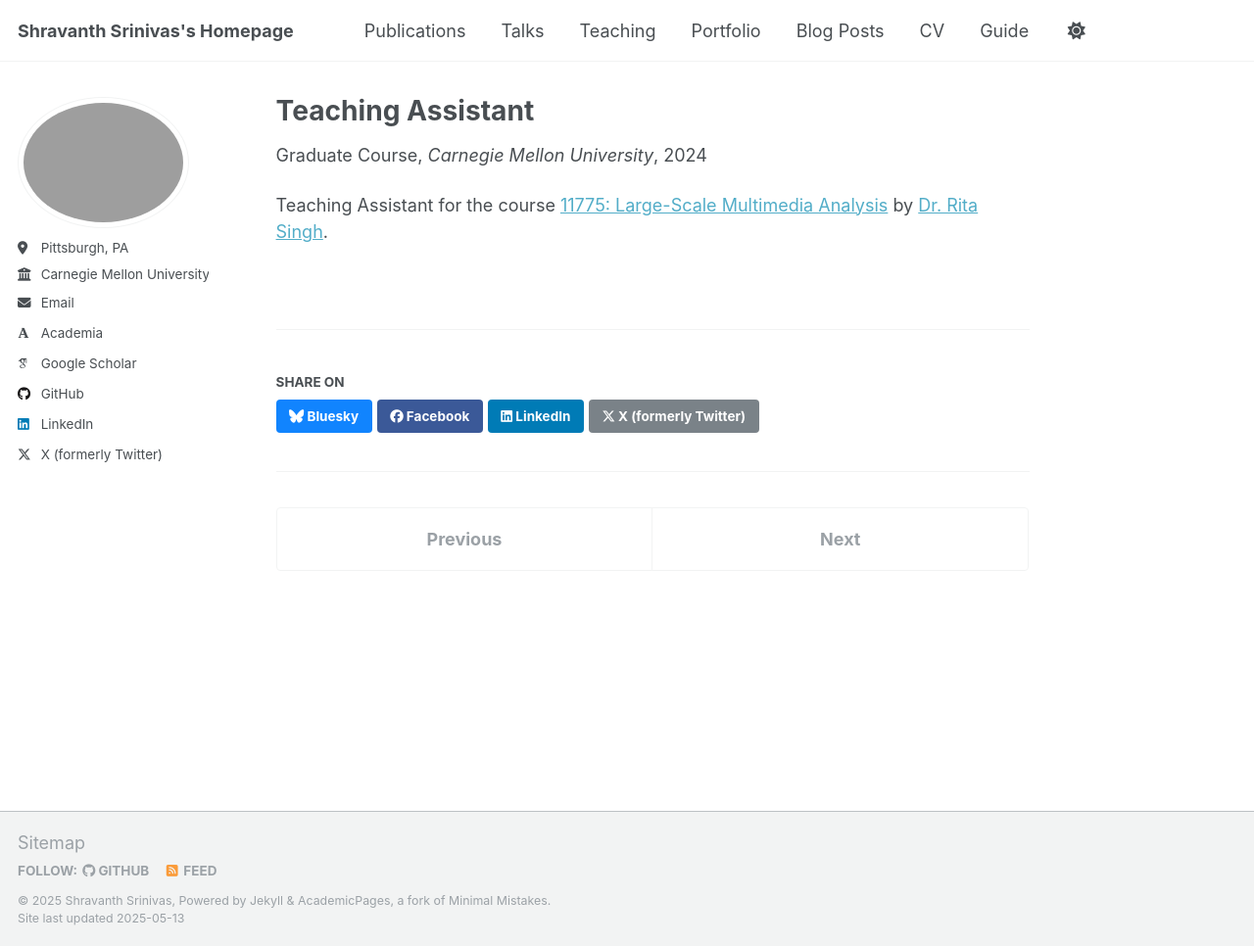
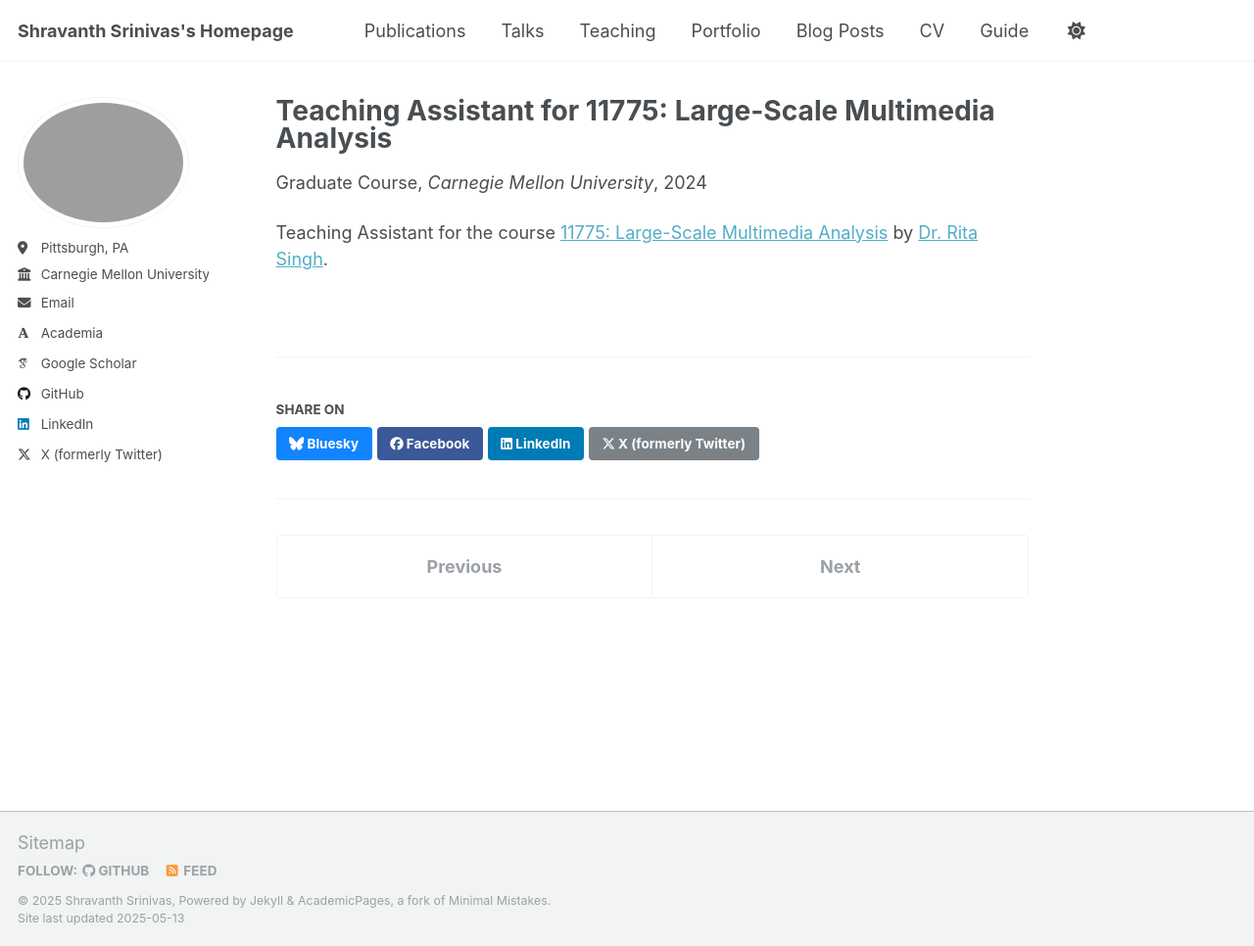
Before and after one commit to notshravanth/shravanth.github.io, a Jekyll site: the page built from _teaching/teaching_2.md, in a window 1280 px wide and 966 px high. Shown: the whole window at 98% size. Built offline with Jekyll 4.4.1, drawn with Linux system fonts in a browser that asks for light colours; some web fonts are replaced.

Commit message:
Update teaching_2.md

```diff
--- a/_teaching/teaching_2.md
+++ b/_teaching/teaching_2.md
@@ -1,5 +1,5 @@
 ---
-title: "Teaching Assistant"
+title: "Teaching Assistant for 11775: Large-Scale Multimedia Analysis"
 type: "Graduate Course"
 venue: "Carnegie Mellon University"
 date: Aug 2024 - Dec 2024
```
